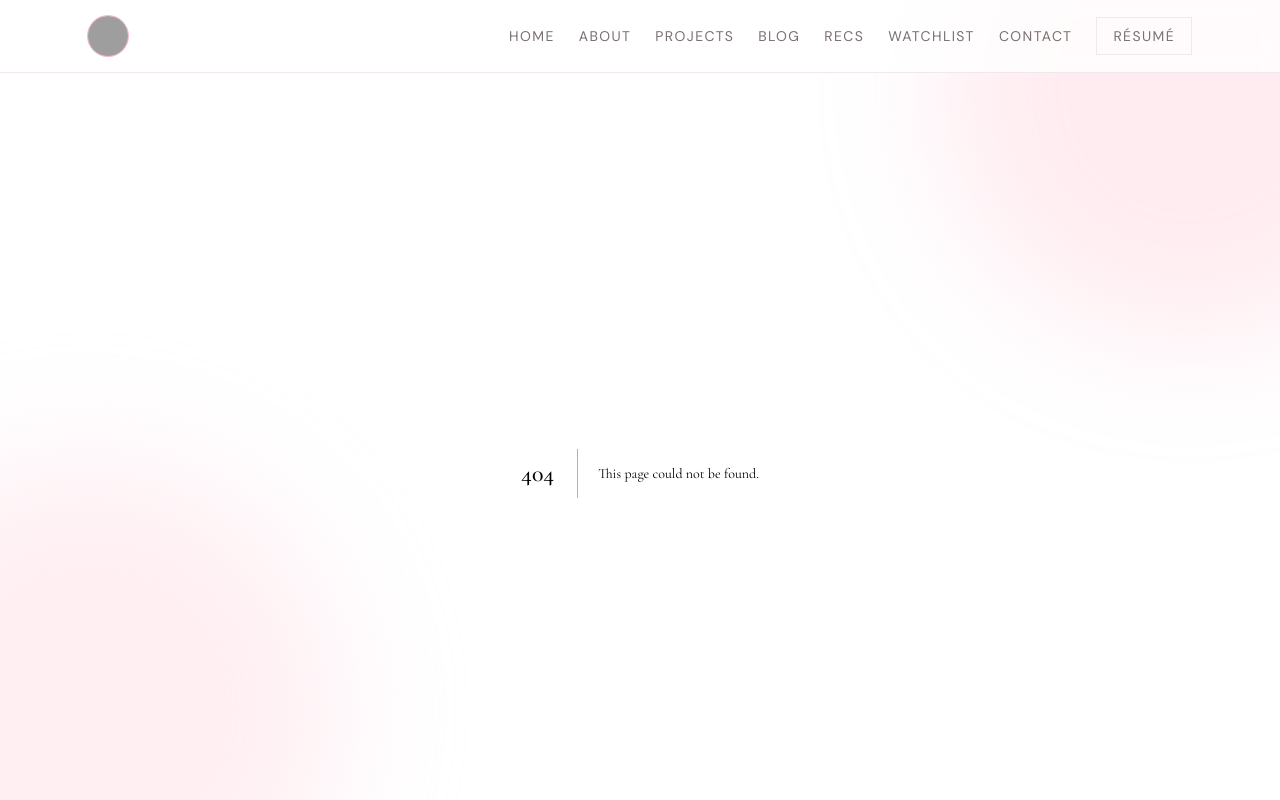
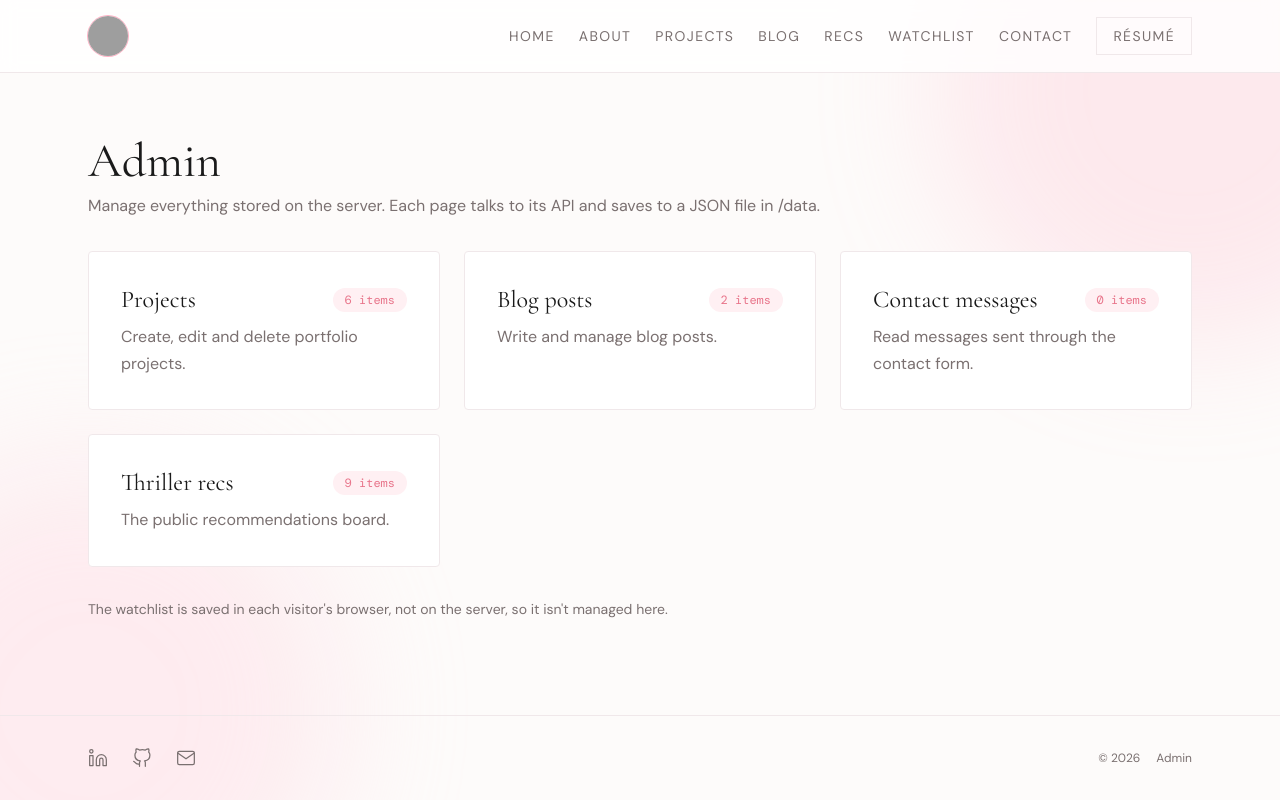
Before and after one commit to shreyagoel0501/isba2438-assignment-2, a Next.js app: page /admin in a window 1280 px wide. Before the commit this address had no page. Shown: the top 800 px of the page. Built offline with nearby package versions, Linux system fonts and the light colour scheme; grey boxes are pictures that could not be loaded; a web font is replaced by a local one.

Commit message:
Add admin home page, BlogCard component and admin navigation

```diff
--- a/app/admin/blogs/page.tsx
+++ b/app/admin/blogs/page.tsx
@@ -1,9 +1,15 @@
+import Link from "next/link";
 import BlogAdmin from "@/components/BlogAdmin";
 
 export default function ManageBlogs() {
   return (
     <main className="mx-auto w-full max-w-6xl px-6 py-16">
-      <h1 className="text-4xl sm:text-5xl">Manage blog posts</h1>
+      <nav className="font-mono text-xs uppercase tracking-widest text-muted">
+        <Link href="/admin" className="hover:text-blush-deep">
+          ← Admin
+        </Link>
+      </nav>
+      <h1 className="mt-4 text-4xl sm:text-5xl">Manage blog posts</h1>
       <p className="mt-2 text-muted">
         Posts are saved to data/blogs.json and served through the API.
       </p>
--- a/app/admin/contacts/page.tsx
+++ b/app/admin/contacts/page.tsx
@@ -1,9 +1,15 @@
+import Link from "next/link";
 import ContactAdmin from "@/components/ContactAdmin";
 
 export default function ManageContacts() {
   return (
     <main className="mx-auto w-full max-w-6xl px-6 py-16">
-      <h1 className="text-4xl sm:text-5xl">Contact messages</h1>
+      <nav className="font-mono text-xs uppercase tracking-widest text-muted">
+        <Link href="/admin" className="hover:text-blush-deep">
+          ← Admin
+        </Link>
+      </nav>
+      <h1 className="mt-4 text-4xl sm:text-5xl">Contact messages</h1>
       <p className="mt-2 text-muted">
         Messages are saved to data/contact-submissions.json and served through the API.
       </p>
--- /dev/null
+++ b/app/admin/page.tsx
@@ -0,0 +1,65 @@
+import { Suspense } from "react";
+import AdminLinkCard from "@/components/AdminLinkCard";
+import { readProjects } from "@/lib/projects";
+import { readBlogs } from "@/lib/blogs";
+import { readSubmissions } from "@/lib/contact-store";
+import { readRecommendations } from "@/lib/recommendations";
+
+export default function AdminHome() {
+  return (
+    <main className="mx-auto w-full max-w-6xl px-6 py-16">
+      <h1 className="text-4xl sm:text-5xl">Admin</h1>
+      <p className="mt-2 text-muted">
+        Manage everything stored on the server. Each page talks to its API and
+        saves to a JSON file in /data.
+      </p>
+      <Suspense
+        fallback={<p className="mt-8 text-muted">Loading counts...</p>}
+      >
+        <AdminLinks />
+      </Suspense>
+      <p className="mt-8 text-sm text-muted">
+        The watchlist is saved in each visitor&apos;s browser, not on the
+        server, so it isn&apos;t managed here.
+      </p>
+    </main>
+  );
+}
+
+async function AdminLinks() {
+  const [projects, blogs, submissions, recommendations] = await Promise.all([
+    readProjects(),
+    readBlogs(),
+    readSubmissions(),
+    readRecommendations(),
+  ]);
+
+  return (
+    <div className="mt-8 grid gap-6 sm:grid-cols-2 lg:grid-cols-3">
+      <AdminLinkCard
+        title="Projects"
+        description="Create, edit and delete portfolio projects."
+        href="/admin/projects"
+        count={projects.length}
+      />
+      <AdminLinkCard
+        title="Blog posts"
+        description="Write and manage blog posts."
+        href="/admin/blogs"
+        count={blogs.length}
+      />
+      <AdminLinkCard
+        title="Contact messages"
+        description="Read messages sent through the contact form."
+        href="/admin/contacts"
+        count={submissions.length}
+      />
+      <AdminLinkCard
+        title="Thriller recs"
+        description="The public recommendations board."
+        href="/recommendations"
+        count={recommendations.length}
+      />
+    </div>
+  );
+}
--- a/app/admin/projects/page.tsx
+++ b/app/admin/projects/page.tsx
@@ -1,9 +1,15 @@
+import Link from "next/link";
 import ProjectAdmin from "@/components/ProjectAdmin";
 
 export default function ManageProjects() {
   return (
     <main className="mx-auto w-full max-w-6xl px-6 py-16">
-      <h1 className="text-4xl sm:text-5xl">Manage projects</h1>
+      <nav className="font-mono text-xs uppercase tracking-widest text-muted">
+        <Link href="/admin" className="hover:text-blush-deep">
+          ← Admin
+        </Link>
+      </nav>
+      <h1 className="mt-4 text-4xl sm:text-5xl">Manage projects</h1>
       <p className="mt-2 text-muted">
         Projects are saved to data/projects.json and served through the API.
       </p>
--- /dev/null
+++ b/components/AdminLinkCard.tsx
@@ -0,0 +1,30 @@
+import Link from "next/link";
+
+export default function AdminLinkCard({
+  title,
+  description,
+  href,
+  count,
+}: {
+  title: string;
+  description: string;
+  href: string;
+  count?: number;
+}) {
+  return (
+    <Link
+      href={href}
+      className="block rounded-sm border border-border bg-card p-8 transition-all duration-200 hover:-translate-y-1 hover:border-blush"
+    >
+      <div className="flex items-center justify-between gap-4">
+        <h2 className="font-display text-2xl">{title}</h2>
+        {typeof count === "number" && (
+          <span className="rounded-full bg-blush-pale px-3 py-1 font-mono text-xs text-blush-deep">
+            {count} {count === 1 ? "item" : "items"}
+          </span>
+        )}
+      </div>
+      <p className="mt-2 text-muted">{description}</p>
+    </Link>
+  );
+}
--- /dev/null
+++ b/components/BlogCard.tsx
@@ -0,0 +1,26 @@
+import Link from "next/link";
+import type { BlogPost } from "@/lib/blogs";
+
+export default function BlogCard({ post }: { post: BlogPost }) {
+  const formattedDate = new Date(`${post.date}T00:00:00`).toLocaleDateString(
+    "en-US",
+    {
+      year: "numeric",
+      month: "long",
+      day: "numeric",
+    },
+  );
+
+  return (
+    <Link
+      href={`/blogs/${post.slug}`}
+      className="block rounded-sm border border-border bg-card p-8 transition-all duration-200 hover:-translate-y-1 hover:border-blush"
+    >
+      <p className="font-mono text-xs uppercase tracking-[0.3em] text-blush-deep">
+        {formattedDate}
+      </p>
+      <h2 className="mt-2 font-display text-2xl">{post.title}</h2>
+      <p className="mt-2 text-muted">{post.summary}</p>
+    </Link>
+  );
+}
--- a/components/BlogList.tsx
+++ b/components/BlogList.tsx
@@ -1,16 +1,8 @@
 "use client";
 
-import Link from "next/link";
 import { useEffect, useState } from "react";
 import type { BlogPost } from "@/lib/blogs";
-
-function formatDate(date: string) {
-  return new Date(`${date}T00:00:00`).toLocaleDateString("en-US", {
-    year: "numeric",
-    month: "long",
-    day: "numeric",
-  });
-}
+import BlogCard from "@/components/BlogCard";
 
 export default function BlogList() {
   const [posts, setPosts] = useState<BlogPost[] | null>(null);
@@ -50,17 +42,7 @@ export default function BlogList() {
   return (
     <div className="mt-8 grid gap-6 sm:grid-cols-2 lg:grid-cols-3">
       {posts.map((post) => (
-        <Link
-          key={post.slug}
-          href={`/blogs/${post.slug}`}
-          className="block rounded-sm border border-border bg-card p-8 transition-all duration-200 hover:-translate-y-1 hover:border-blush"
-        >
-          <p className="font-mono text-xs uppercase tracking-[0.3em] text-blush-deep">
-            {formatDate(post.date)}
-          </p>
-          <h2 className="mt-2 font-display text-2xl">{post.title}</h2>
-          <p className="mt-2 text-muted">{post.summary}</p>
-        </Link>
+        <BlogCard key={post.slug} post={post} />
       ))}
     </div>
   );
--- a/components/SiteFooter.tsx
+++ b/components/SiteFooter.tsx
@@ -1,3 +1,5 @@
+import Link from "next/link";
+
 export default function SiteFooter() {
   return (
     <footer className="border-t border-border">
@@ -38,7 +40,12 @@ export default function SiteFooter() {
             </svg>
           </a>
         </div>
-        <p className="text-xs text-muted">© 2026</p>
+        <p className="flex items-center gap-4 text-xs text-muted">
+          <span>© 2026</span>
+          <Link href="/admin" className="hover:text-blush-deep">
+            Admin
+          </Link>
+        </p>
       </div>
     </footer>
   );
```
